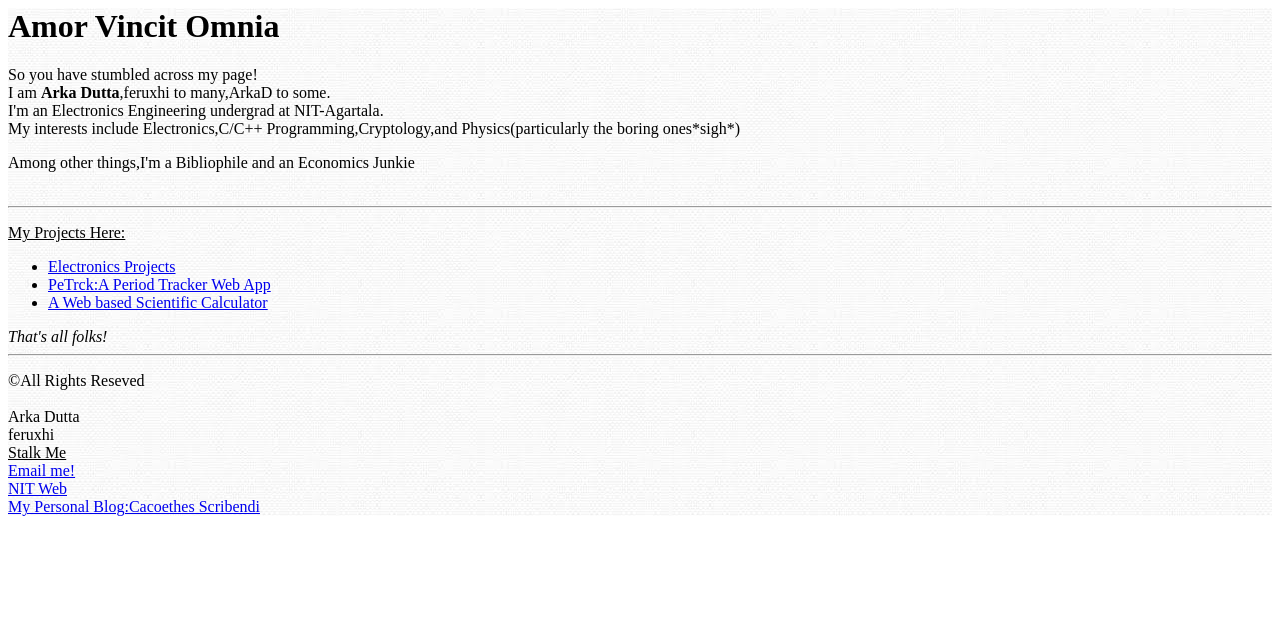
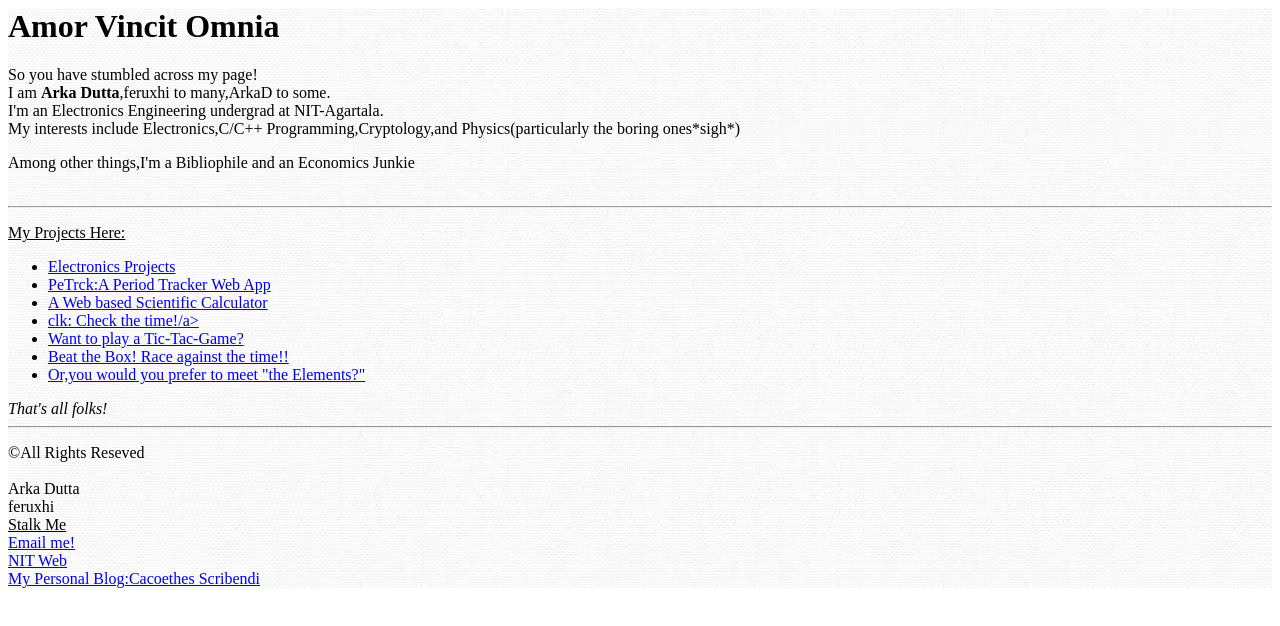
Before and after one commit to feruxhi/feruxhi.github.io, a plain HTML site: page index.html in a window 1280 px wide. Drawn offline with Linux system fonts and the light colour scheme.

Commit message:
Update index.html

```diff
--- a/index.html
+++ b/index.html
@@ -29,6 +29,11 @@ My interests include Electronics,C/C++ Programming,Cryptology,and Physics(partic
          <li><a href="https://feruxhi.github.io/extc-7/">Electronics Projects</a>
          <li><a href="https://feruxhi.github.io/petrck/">PeTrck:A Period Tracker Web App</a>
             <li><a href="https://feruxhi.github.io/fantastic-calc/">A Web based Scientific Calculator</a>
+            <li><a href="https://feruxhi.github.io/clk/">clk: Check the time!/a>
+            <li><a href="https://feruxhi.github.io/tic-tac-toe/index">Want to play a Tic-Tac-Game?</a>
+               <li><a href="https://feruxhi.github.io/game-plan/box">Beat the Box! Race against the time!!</a>
+                <li><a href="https://feruxhi.github.io/pertab/">Or,you would you prefer to meet "the Elements?"</a>
+
    </ul>
    <i>That's all folks!</i>
    <hr>
```
